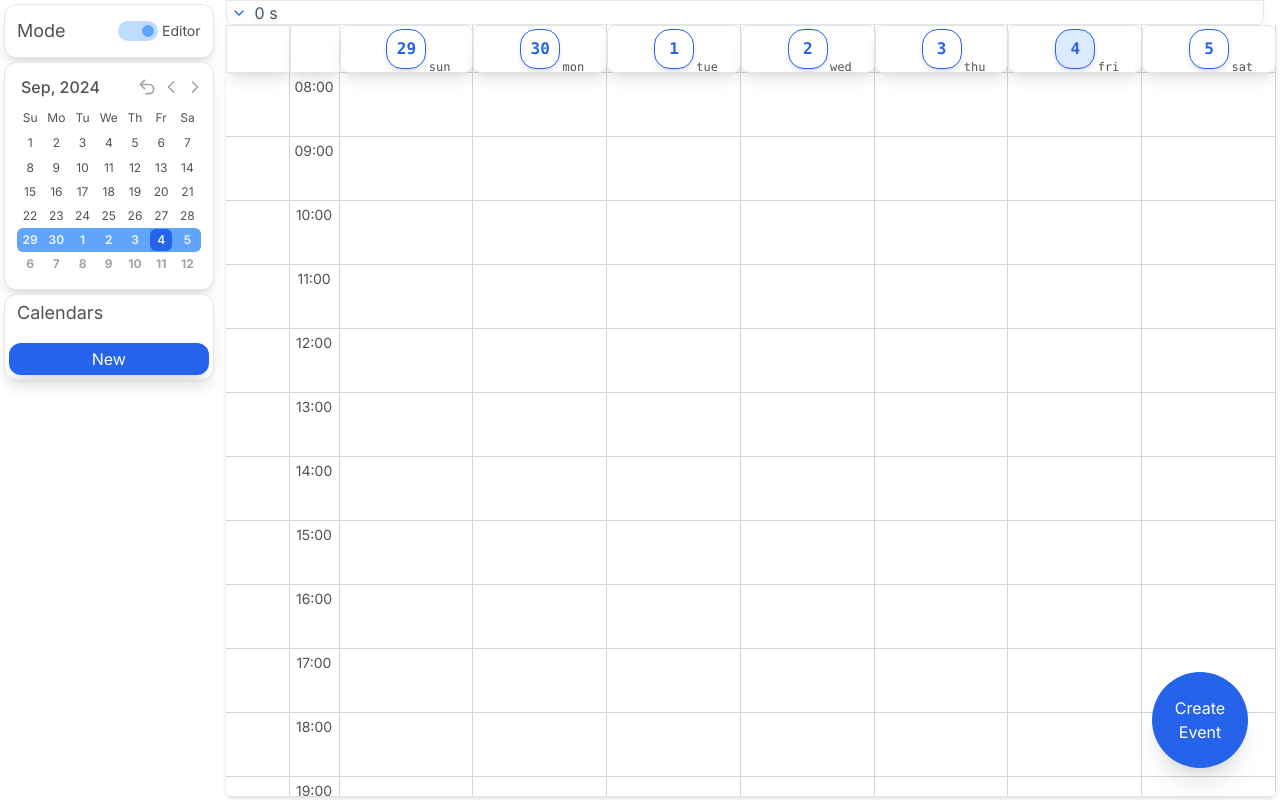
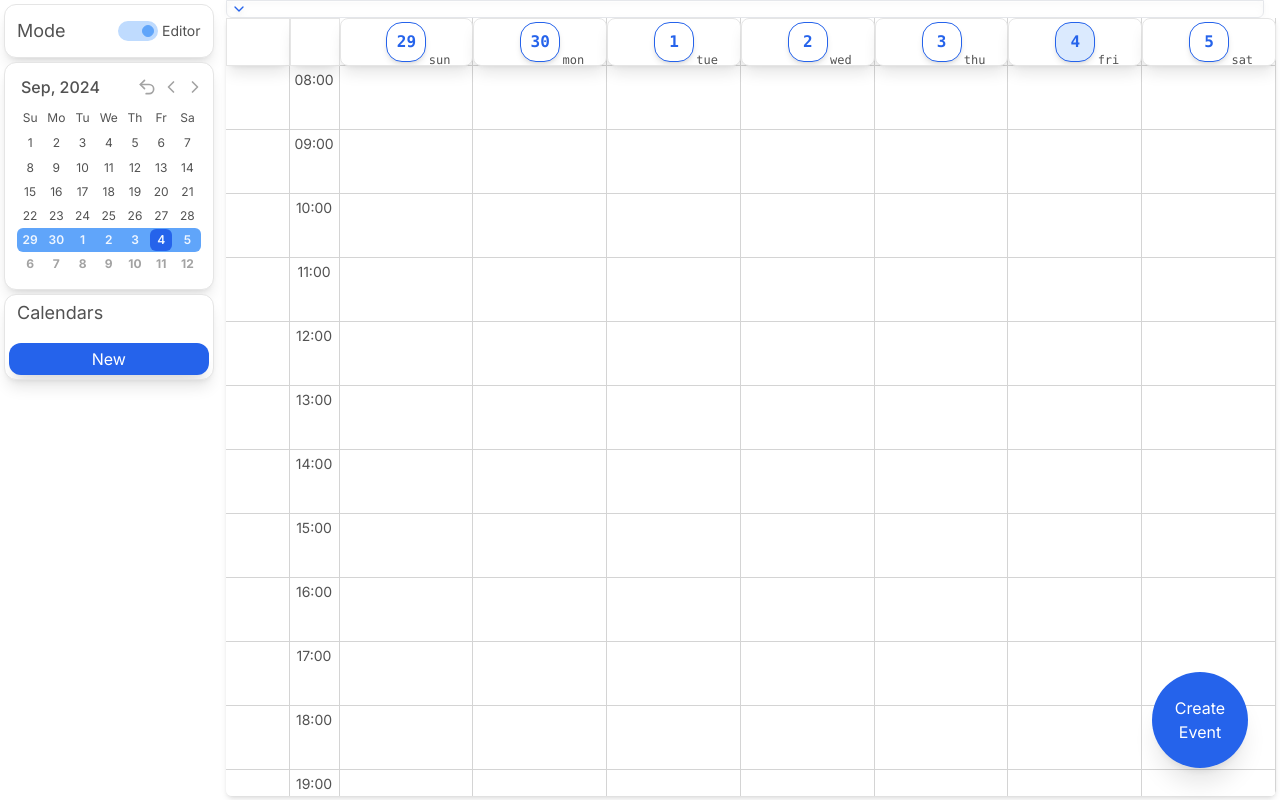
Before and after one commit to lucasduartesobreira/CalendarForge, a Next.js app: page / in a window 1280 px wide. Built offline with nearby package versions, Linux system fonts and the light colour scheme.

Commit message:
fix(calendarHeader): counter showing even with a collapsed header

```diff
--- a/components/calendar-header-view/calendarHeader.tsx
+++ b/components/calendar-header-view/calendarHeader.tsx
@@ -155,7 +155,12 @@ const PlayAndStop = ({ hideStyling }: { hideStyling: string }) => {
       >
         <Square />
       </IconButton>
-      <span className="mr-auto text-center text-align-center my-auto">
+      <span
+        className={twMerge(
+          "mr-auto text-center text-align-center my-auto",
+          hideStyling,
+        )}
+      >
         {spentMillieconds > 60000
           ? `${Math.floor(spentMillieconds / 60000)} m`
           : `${spentMillieconds / 1000} s`}
```
